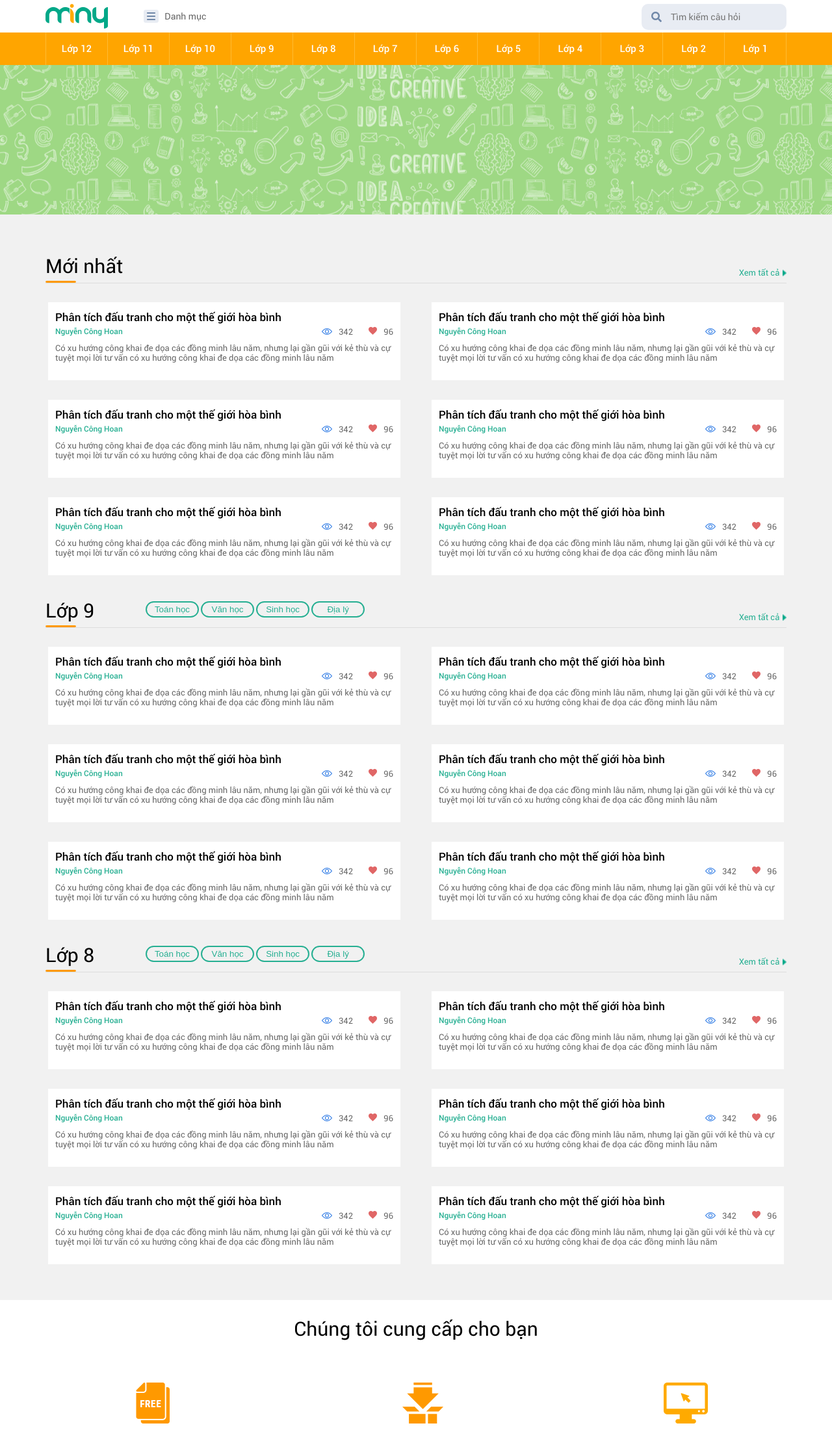
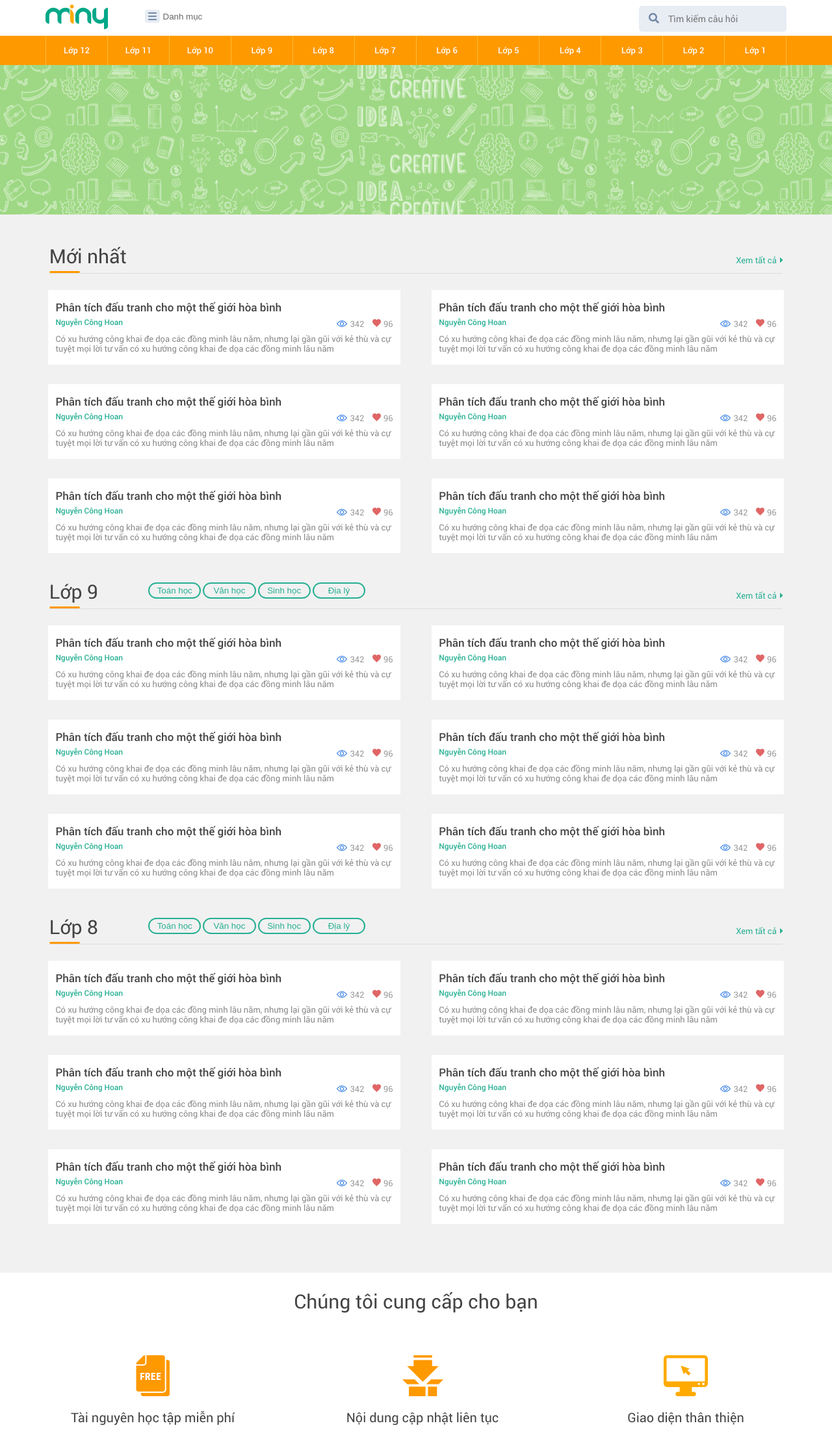
Before and after one commit to dinhtienn/Web2018, a PHP site: page /homepage.html in a window 1280 px wide. Shown: the top 2200 px of the page at 65% size. Run offline with PHP 8.4, Linux system fonts and the light colour scheme; some libraries are stand-ins or nearby versions.

Commit message:
desktop complete

```diff
--- a/css/style.css
+++ b/css/style.css
@@ -14,7 +14,6 @@
 
 .justify-content-between {
     justify-content: space-between;
-    height: 50px;
 }
 
 /* Modules */
@@ -31,37 +30,42 @@
 header .header-container-1 {
     width: 25%;
     display: flex;
+    align-items: center;
 }
 
 header .header-container-1 div {
     width: 100%;
-    height: 50px;
 }
 
 header .header-container-1 .menu {
     display: flex;
 }
 
-header .header-container-1 .menu .header-menu-logo {
-    width: 40%;
+header .header-container-1 .menu button {
+    color: #666666;
+    height: 40px;
+    line-height: 30px;
+    background: #ffffff;
     display: flex;
-    align-items: center;
-    justify-content: center;
+    border: none;
+    outline: none;
+    cursor: pointer;
+    padding: 3px 10px;
 }
 
-header .header-container-1 .menu .header-menu-text {
-    color: #666666;
-    line-height: 50px;
+header .header-container-1 .menu button img {
+    margin-top: 4px;
+    margin-right: 5px;
 }
 
 .logo {
-    height: 50px;
     display: flex;
     align-items: center;
 }
 
 header .header-container-2 {
-    width: 20%;
+    height: 55px;
+    width: 30%;
     display: flex;
     align-items: center;
     justify-content: flex-end;
@@ -73,31 +77,44 @@ header .header-container-2 .search-container {
 }
 
 header .header-container-2 .search-container input#search {
+    color: #666666;
     height: 100%;
+    width: 180px;
     float: left;
     border: none;
     padding-left: 45px;
-    border-radius: 10px;
+    border-radius: 5px;
     background: #e8ecf3;
+    outline: none;
+    transition: 0.3s ease-in-out;
 }
 
 header .header-container-2 .search-container .icon {
     position: absolute;
     margin-left: 15px;
-    margin-top: 12px;
+    margin-top: 11px;
     color: #7088a9;
+}
+
+header .header-container-2 .search-container .icon i {
+    transition: 0.2s ease-in-out;
+}
+
+header .header-container-2 .search-container input#search:focus {
+    width: 280px;
+    border-radius: 20px;
+    box-shadow: 0 0 2px 1px #ff9900;
 }
 
 /* Navigation */
 nav {
-    background: orange;
+    background: #ff9900;
 }
 
 nav .sub-menu {
     text-align: center;
     width: 100%;
-    height: 50px;
-    line-height: 50px;
+    line-height: 45px;
     border-left: #ffbb33 solid 1px;
     border-right: #ffbb33 solid 1px;
     position: relative;
@@ -215,9 +228,10 @@ nav .sub-menu .subject div {
 
 .tab-heading {
     display: flex;
-    height: 80px;
     align-items: center;
     justify-content: center;
+    width: 99%;
+    margin: 0 auto;
 }
 
 .tab-heading .tab-heading-container {
@@ -225,6 +239,7 @@ nav .sub-menu .subject div {
     display: flex;
     justify-content: space-between;
     border-bottom: #dddddd solid 1px;
+    margin-bottom: 10px;
 }
 
 .tab-heading .tab-heading-container div {
@@ -235,13 +250,12 @@ nav .sub-menu .subject div {
 .tab-heading .tab-heading-container div:first-child {
     line-height: 50px;
     position: relative;
+    color: #444444;
 }
 
 .tab-heading .tab-heading-container div:first-child .trash-box {
     margin-top: 47px;
     position: absolute;
-    float: left;
-    width: 45px;
     height: 1px;
     background: #ff9900;
     border: #ff9900 solid 1px;
@@ -280,31 +296,37 @@ nav .sub-menu .subject div {
     justify-content: flex-end;
 }
 
-.tab-heading .tab-heading-container div:last-child .view-all {
-    width: 100%;
+.tab-heading .tab-heading-container div:last-child a {
+    color: #26af92;
+    text-decoration: none;
+    transition: 0.1s ease-in-out;
 }
 
-.tab-heading .tab-heading-container div:last-child .view-all a {
-    color: #26af92;
-    text-decoration: none;
+.tab-heading .tab-heading-container div:last-child a i {
+    margin-left: 2px;
+    transition: 0.2s ease-in-out;
 }
 
-.tab-heading .tab-heading-container div:last-child .view-all img {
-    height: 10px;
-    margin-left: 5px;
+.tab-heading .tab-heading-container div:last-child a:hover {
+    text-decoration: underline;
+    text-decoration-color:#26af92;
+}
+
+.tab-heading .tab-heading-container div:last-child a:hover i {
+    transform: translateX(2px);
 }
 
 .tab-post {
     display: flex;
-    justify-content: center;
     flex-wrap: wrap;
     margin: auto -20px;
+    margin-bottom: 20px;
 }
 
 .post-model {
     margin: 15px 2%;
-    width: 46%;
-    height: 120px;
+    padding: 15px 1%;
+    width: 44%;
     background: #ffffff;
     display: flex;
     flex-direction: column;
@@ -312,44 +334,59 @@ nav .sub-menu .subject div {
     align-items: center;
 }
 
-.post-model .post-title, .post-model .post-heading {
-    height: 25px;
-    width: 520px;
+.post-model:hover {
+    transform: translateZ(3px);
+    box-shadow: 0 0 5px 0.5px #ff9900;
+    cursor: pointer;
+}
+
+.post-model:hover .post-title a {
+    color: #ff9900;
+}
+
+.post-model div {
+    width: 100%;
+    margin: 2px 0px;
+}
+
+.post-model .post-title a {
+    color: #444444;
+    text-decoration: none;
 }
 
 .post-model .post-content {
-    height: 45px;
-    width: 520px;
-    color: #666666;
-}
-
-.post-model .post-heading div {
-    width: 110px;
+    color: #888888;
 }
 
 .post-model .post-heading .post-author {
-    height: 25px;
     color: #26af92;
+    width: 25%;
+}
+
+.post-model .post-heading .post-info {
+    text-align: end;
+    width: 17%;
 }
 
 .post-model .post-heading .post-info div {
-    height: 25px;
-    color: #666666;
-}
-
-.post-model .post-heading .post-info div:last-child {
-    text-align: end;
+    color: #999999;
+    width: 50%;
 }
 
 .post-model .post-heading .post-info div img {
-    margin-right: 10px;
+    margin-right: 10%;
 }
 
 /* Service */
+#service {
+    padding-bottom: 20px;
+}
+
 #service-header {
     height: 90px;
     line-height: 90px;
     text-align: center;
+    color: #444444;
 }
 
 #service-info div .service-icon {
@@ -361,6 +398,7 @@ nav .sub-menu .subject div {
 }
 
 #service-info div .service-content .content-heading {
+    color: #444444;
     height: 45px;
     display: flex;
     justify-content: center;
--- a/homepage.html
+++ b/homepage.html
@@ -15,13 +15,13 @@
             <!-- Logo + Menu -->
             <div class="header-container-1">
                 <div class="logo">
-                    <img src="./images/all/logo.png" alt="logo">
+                    <a href=""><img src="./images/all/logo.png" alt="logo"></a>
                 </div>
-                <div class="menu">
-                    <div class="header-menu-logo">
+                <div class="menu f-regular-14">
+                    <button href="">
                         <img src="./images/all/header-subject.png" alt="icon-menu">
-                    </div>
-                    <div class="header-menu-text f-regular-14">Danh mục</div>
+                        <p>Danh mục</p>
+                    </button>
                 </div>
             </div>
             <!-- Search -->
@@ -35,7 +35,7 @@
     </header>
     <!-- Navigation -->
     <nav>
-        <div class="container d-flex f-medium-15">
+        <div class="container d-flex f-medium-13">
             <div class="sub-menu">
                 <a href="">Lớp 12</a>
                 <div class="subject f-regular-13">
@@ -327,17 +327,17 @@
                             <p class="f-regular-30">Mới nhất</p>
                         </div>
                         <div>
-                            <div class="view-all">
-                                <a class="f-regular-13" href="">Xem tất cả</a>
-                                <img src="./images/homepage/icon-all.png" alt="icon-all">
-                            </div>
+                            <a class="f-regular-13" href="">
+                                Xem tất cả
+                                <i class="fas fa-caret-right"></i>
+                            </a>
                         </div>
                     </div>
                 </div>
                 <div class="tab-post">
                     <div class="post-model">
                         <div class="post-title">
-                            <p class="f-medium-17">Phân tích đấu tranh cho một thế giới hòa bình</p>
+                            <a href="" class="f-medium-17">Phân tích đấu tranh cho một thế giới hòa bình</a>
                         </div>
                         <div class="post-heading d-flex justify-content-between">
                             <div class="post-author f-medium-12">
@@ -354,7 +354,7 @@
                     </div>
                     <div class="post-model">
                         <div class="post-title">
-                            <p class="f-medium-17">Phân tích đấu tranh cho một thế giới hòa bình</p>
+                            <a href="" class="f-medium-17">Phân tích đấu tranh cho một thế giới hòa bình</a>
                         </div>
                         <div class="post-heading d-flex justify-content-between">
                             <div class="post-author f-medium-12">
@@ -371,7 +371,7 @@
                     </div>
                     <div class="post-model">
                         <div class="post-title">
-                            <p class="f-medium-17">Phân tích đấu tranh cho một thế giới hòa bình</p>
+                            <a href="" class="f-medium-17">Phân tích đấu tranh cho một thế giới hòa bình</a>
                         </div>
                         <div class="post-heading d-flex justify-content-between">
                             <div class="post-author f-medium-12">
@@ -388,7 +388,7 @@
                     </div>
                     <div class="post-model">
                         <div class="post-title">
-                            <p class="f-medium-17">Phân tích đấu tranh cho một thế giới hòa bình</p>
+                            <a href="" class="f-medium-17">Phân tích đấu tranh cho một thế giới hòa bình</a>
                         </div>
                         <div class="post-heading d-flex justify-content-between">
                             <div class="post-author f-medium-12">
@@ -405,7 +405,7 @@
                     </div>
                     <div class="post-model">
                         <div class="post-title">
-                            <p class="f-medium-17">Phân tích đấu tranh cho một thế giới hòa bình</p>
+                            <a href="" class="f-medium-17">Phân tích đấu tranh cho một thế giới hòa bình</a>
                         </div>
                         <div class="post-heading d-flex justify-content-between">
                             <div class="post-author f-medium-12">
@@ -422,7 +422,7 @@
                     </div>
                     <div class="post-model">
                         <div class="post-title">
-                            <p class="f-medium-17">Phân tích đấu tranh cho một thế giới hòa bình</p>
+                            <a href="" class="f-medium-17">Phân tích đấu tranh cho một thế giới hòa bình</a>
                         </div>
                         <div class="post-heading d-flex justify-content-between">
                             <div class="post-author f-medium-12">
@@ -453,17 +453,17 @@
                             <button>Địa lý</button>
                         </div>
                         <div>
-                            <div class="view-all">
-                                <a class="f-regular-13" href="">Xem tất cả</a>
-                                <img src="./images/homepage/icon-all.png" alt="icon-all">
-                            </div>
+                            <a class="f-regular-13" href="">
+                                Xem tất cả
+                                <i class="fas fa-caret-right"></i>
+                            </a>
                         </div>
                     </div>
                 </div>
                 <div class="tab-post">
                     <div class="post-model">
                         <div class="post-title">
-                            <p class="f-medium-17">Phân tích đấu tranh cho một thế giới hòa bình</p>
+                            <a href="" class="f-medium-17">Phân tích đấu tranh cho một thế giới hòa bình</a>
                         </div>
                         <div class="post-heading d-flex justify-content-between">
                             <div class="post-author f-medium-12">
@@ -480,7 +480,7 @@
                     </div>
                     <div class="post-model">
                         <div class="post-title">
-                            <p class="f-medium-17">Phân tích đấu tranh cho một thế giới hòa bình</p>
+                            <a href="" class="f-medium-17">Phân tích đấu tranh cho một thế giới hòa bình</a>
                         </div>
                         <div class="post-heading d-flex justify-content-between">
                             <div class="post-author f-medium-12">
@@ -497,7 +497,7 @@
                     </div>
                     <div class="post-model">
                         <div class="post-title">
-                            <p class="f-medium-17">Phân tích đấu tranh cho một thế giới hòa bình</p>
+                            <a href="" class="f-medium-17">Phân tích đấu tranh cho một thế giới hòa bình</a>
                         </div>
                         <div class="post-heading d-flex justify-content-between">
                             <div class="post-author f-medium-12">
@@ -514,7 +514,7 @@
                     </div>
                     <div class="post-model">
                         <div class="post-title">
-                            <p class="f-medium-17">Phân tích đấu tranh cho một thế giới hòa bình</p>
+                            <a href="" class="f-medium-17">Phân tích đấu tranh cho một thế giới hòa bình</a>
                         </div>
                         <div class="post-heading d-flex justify-content-between">
                             <div class="post-author f-medium-12">
@@ -531,7 +531,7 @@
                     </div>
                     <div class="post-model">
                         <div class="post-title">
-                            <p class="f-medium-17">Phân tích đấu tranh cho một thế giới hòa bình</p>
+                            <a href="" class="f-medium-17">Phân tích đấu tranh cho một thế giới hòa bình</a>
                         </div>
                         <div class="post-heading d-flex justify-content-between">
                             <div class="post-author f-medium-12">
@@ -548,7 +548,7 @@
                     </div>
                     <div class="post-model">
                         <div class="post-title">
-                            <p class="f-medium-17">Phân tích đấu tranh cho một thế giới hòa bình</p>
+                            <a href="" class="f-medium-17">Phân tích đấu tranh cho một thế giới hòa bình</a>
                         </div>
                         <div class="post-heading d-flex justify-content-between">
                             <div class="post-author f-medium-12">
@@ -579,17 +579,17 @@
                             <button>Địa lý</button>
                         </div>
                         <div>
-                            <div class="view-all">
-                                <a class="f-regular-13" href="">Xem tất cả</a>
-                                <img src="./images/homepage/icon-all.png" alt="icon-all">
-                            </div>
+                            <a class="f-regular-13" href="">
+                                Xem tất cả
+                                <i class="fas fa-caret-right"></i>
+                            </a>
                         </div>
                     </div>
                 </div>
                 <div class="tab-post">
                     <div class="post-model">
                         <div class="post-title">
-                            <p class="f-medium-17">Phân tích đấu tranh cho một thế giới hòa bình</p>
+                            <a href="" class="f-medium-17">Phân tích đấu tranh cho một thế giới hòa bình</a>
                         </div>
                         <div class="post-heading d-flex justify-content-between">
                             <div class="post-author f-medium-12">
@@ -606,7 +606,7 @@
                     </div>
                     <div class="post-model">
                         <div class="post-title">
-                            <p class="f-medium-17">Phân tích đấu tranh cho một thế giới hòa bình</p>
+                            <a href="" class="f-medium-17">Phân tích đấu tranh cho một thế giới hòa bình</a>
                         </div>
                         <div class="post-heading d-flex justify-content-between">
                             <div class="post-author f-medium-12">
@@ -623,7 +623,7 @@
                     </div>
                     <div class="post-model">
                         <div class="post-title">
-                            <p class="f-medium-17">Phân tích đấu tranh cho một thế giới hòa bình</p>
+                            <a href="" class="f-medium-17">Phân tích đấu tranh cho một thế giới hòa bình</a>
                         </div>
                         <div class="post-heading d-flex justify-content-between">
                             <div class="post-author f-medium-12">
@@ -640,7 +640,7 @@
                     </div>
                     <div class="post-model">
                         <div class="post-title">
-                            <p class="f-medium-17">Phân tích đấu tranh cho một thế giới hòa bình</p>
+                            <a href="" class="f-medium-17">Phân tích đấu tranh cho một thế giới hòa bình</a>
                         </div>
                         <div class="post-heading d-flex justify-content-between">
                             <div class="post-author f-medium-12">
@@ -657,7 +657,7 @@
                     </div>
                     <div class="post-model">
                         <div class="post-title">
-                            <p class="f-medium-17">Phân tích đấu tranh cho một thế giới hòa bình</p>
+                            <a href="" class="f-medium-17">Phân tích đấu tranh cho một thế giới hòa bình</a>
                         </div>
                         <div class="post-heading d-flex justify-content-between">
                             <div class="post-author f-medium-12">
@@ -674,7 +674,7 @@
                     </div>
                     <div class="post-model">
                         <div class="post-title">
-                            <p class="f-medium-17">Phân tích đấu tranh cho một thế giới hòa bình</p>
+                            <a href="" class="f-medium-17">Phân tích đấu tranh cho một thế giới hòa bình</a>
                         </div>
                         <div class="post-heading d-flex justify-content-between">
                             <div class="post-author f-medium-12">
@@ -734,7 +734,7 @@
     <footer>
         <div class="container">
             <div class="logo">
-                <img src="./images/all/logo.png" alt="logo">
+                <a href=""><img src="./images/all/logo.png" alt="logo"></a>
             </div>
             <div class="menu">
                 <div class="menu-tab f-regular-15">
@@ -750,17 +750,6 @@
             <div class="copyright f-regular-12">Copyright © 2018 Miny. Design by 123DOC</div>
         </div>
     </footer>
-    <script>
-        var layerOpacity = document.getElementsByClassName("layer_opacity")[0];
-        var subMenu = document.getElementsByClassName("sub-menu");
-        for (i = 0; i < subMenu.length; i++) {
-            subMenu[i].onmouseover = function() {
-                layerOpacity.style.height = document.getElementsByTagName('body')[0].clientHeight + "px";
-            };
-            subMenu[i].onmouseout = function() {
-                layerOpacity.style.height = "0px";
-            }
-        }
-    </script>
+    <script src="./js/homepage.js"></script>
 </body>
 </html>
```
Also changed, not shown: other parts of css/style.css (+32 -35 lines), colors.html (+6 -1 lines), js/homepage.js (added, +23 -0 lines), images/homepage/banner.png.
